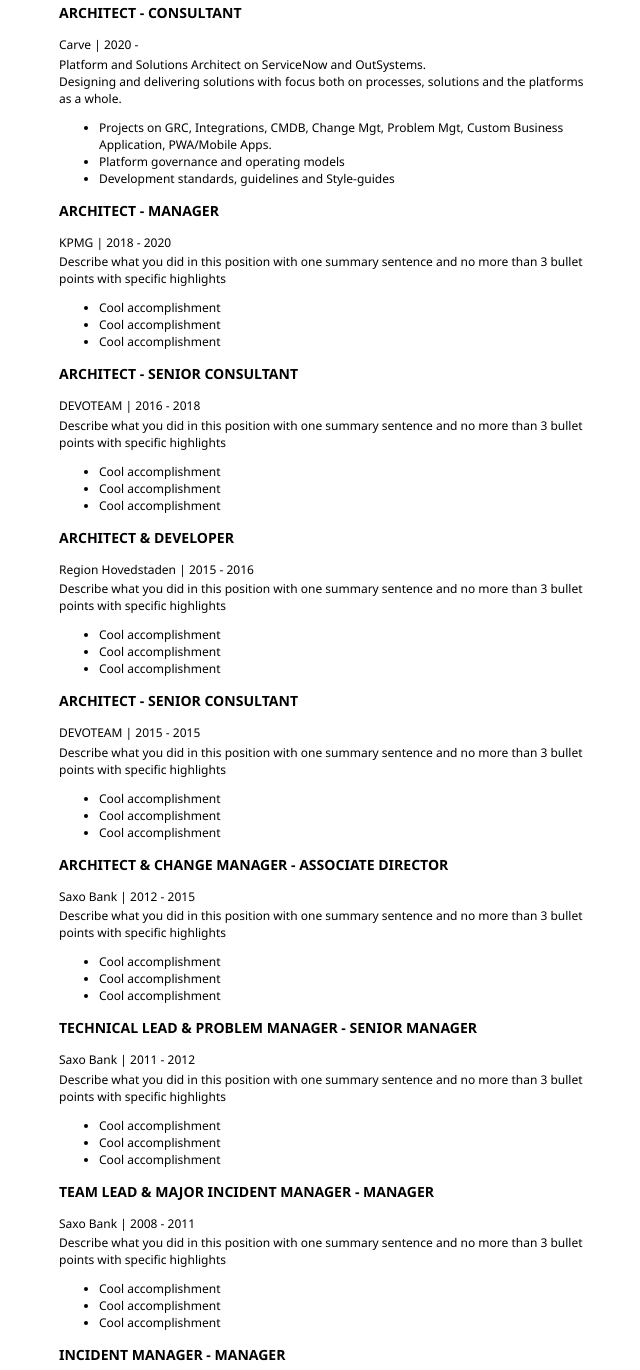
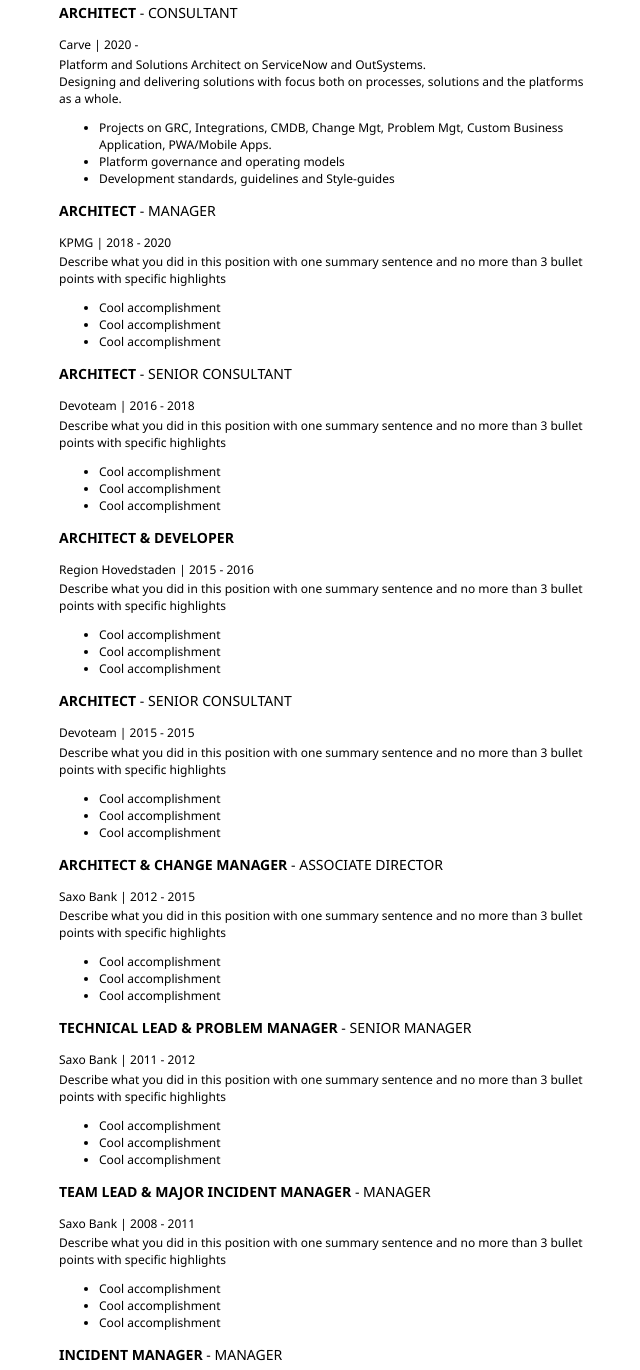
Before and after one commit to msjoegreen/CV, a plain HTML site: page index.html in a window 1280 px wide. Shown: the part 490-1860 px from the top of the page, without its empty margins (509-1149 px from the left). Drawn offline with Linux system fonts and the light colour scheme.

Commit message:
Job Title <H3> Styling changed

```diff
--- a/index.html
+++ b/index.html
@@ -61,7 +61,7 @@
           <h2>WORK EXPERIENCE</h2>
           <!-- your work experience -->
           <!-- Job Entry -->
-          <h3><b>ARCHITECT - CONSULTANT</b></h3>
+          <h3><b>ARCHITECT</b> - CONSULTANT</h3>
           <p>Carve | 2020 - </p>
           <p>
             Platform and Solutions Architect on ServiceNow and OutSystems.<br>
@@ -74,7 +74,7 @@ Designing and delivering solutions with focus both on processes, solutions and t
             <li>Development standards, guidelines and Style-guides</li>
           </ul>
           <!-- Job Entry -->
-          <h3><b>ARCHITECT - MANAGER</b></h3>
+          <h3><b>ARCHITECT</b> - MANAGER</h3>
           <p>KPMG | 2018 - 2020</p>
           <p>
             Describe what you did in this position with one summary sentence and
@@ -86,8 +86,8 @@ Designing and delivering solutions with focus both on processes, solutions and t
             <li>Cool accomplishment</li>
           </ul>
           <!-- Job Entry -->
-          <h3><b>ARCHITECT - SENIOR CONSULTANT</b></h3>
-          <p>DEVOTEAM | 2016 - 2018</p>
+          <h3><b>ARCHITECT</b> - SENIOR CONSULTANT</h3>
+          <p>Devoteam | 2016 - 2018</p>
           <p>
             Describe what you did in this position with one summary sentence and
             no more than 3 bullet points with specific highlights
@@ -110,8 +110,8 @@ Designing and delivering solutions with focus both on processes, solutions and t
             <li>Cool accomplishment</li>
           </ul>
           <!-- Job Entry -->
-          <h3><b>ARCHITECT - SENIOR CONSULTANT</b></h3>
-          <p>DEVOTEAM | 2015 - 2015</p>
+          <h3><b>ARCHITECT</b> - SENIOR CONSULTANT</h3>
+          <p>Devoteam | 2015 - 2015</p>
           <p>
             Describe what you did in this position with one summary sentence and
             no more than 3 bullet points with specific highlights
@@ -122,7 +122,7 @@ Designing and delivering solutions with focus both on processes, solutions and t
             <li>Cool accomplishment</li>
           </ul>
           <!-- Job Entry -->
-          <h3><b>ARCHITECT & CHANGE MANAGER - ASSOCIATE DIRECTOR</b></h3>
+          <h3><b>ARCHITECT & CHANGE MANAGER</b> - ASSOCIATE DIRECTOR</h3>
           <p>Saxo Bank | 2012 - 2015</p>
           <p>
             Describe what you did in this position with one summary sentence and
@@ -134,7 +134,7 @@ Designing and delivering solutions with focus both on processes, solutions and t
             <li>Cool accomplishment</li>
           </ul>
           <!-- Job Entry -->
-          <h3><b>TECHNICAL LEAD & PROBLEM MANAGER - SENIOR MANAGER</b></h3>
+          <h3><b>TECHNICAL LEAD & PROBLEM MANAGER</b> - SENIOR MANAGER</h3>
           <p>Saxo Bank | 2011 - 2012</p>
           <p>
             Describe what you did in this position with one summary sentence and
@@ -146,7 +146,7 @@ Designing and delivering solutions with focus both on processes, solutions and t
             <li>Cool accomplishment</li>
           </ul>
           <!-- Job Entry -->
-          <h3><b>TEAM LEAD & MAJOR INCIDENT MANAGER - MANAGER</b></h3>
+          <h3><b>TEAM LEAD & MAJOR INCIDENT MANAGER</b> - MANAGER</h3>
           <p>Saxo Bank | 2008 - 2011</p>
           <p>
             Describe what you did in this position with one summary sentence and
@@ -158,7 +158,7 @@ Designing and delivering solutions with focus both on processes, solutions and t
             <li>Cool accomplishment</li>
           </ul>
           <!-- Job Entry -->
-          <h3><b>INCIDENT MANAGER - MANAGER</b></h3>
+          <h3><b>INCIDENT MANAGER</b> - MANAGER</h3>
           <p>Saxo Bank | 2005 - 2008</p>
           <p>
             Describe what you did in this position with one summary sentence and
@@ -195,7 +195,7 @@ Designing and delivering solutions with focus both on processes, solutions and t
           </ul>
           <!-- Job Entry -->
           <h3><b>DEVLOPER & SUPPORTER</b></h3>
-          <p>KOMMUNE TEKNIK | 1998 - 2001</p>
+          <p>Kommune Teknik København | 1998 - 2001</p>
           <p>
             Describe what you did in this position with one summary sentence and
             no more than 3 bullet points with specific highlights
@@ -207,7 +207,7 @@ Designing and delivering solutions with focus both on processes, solutions and t
           </ul>
           <!-- Job Entry -->
           <h3><b>DEVLOPER</b></h3>
-          <p>INFOLINK | 1997 - 1998</p>
+          <p>Infolink | 1997 - 1998</p>
           <p>
             Describe what you did in this position with one summary sentence and
             no more than 3 bullet points with specific highlights
@@ -219,7 +219,7 @@ Designing and delivering solutions with focus both on processes, solutions and t
           </ul>
           <!-- Job Entry -->
           <h3><b>DEVLOPER & SUPPORTER</b></h3>
-          <p>DAGBLADET AKTUELT | 1994 - 1997</p>
+          <p>Dagbladet Aktuelt | 1994 - 1997</p>
           <p>
             Describe what you did in this position with one summary sentence and
             no more than 3 bullet points with specific highlights
@@ -231,7 +231,7 @@ Designing and delivering solutions with focus both on processes, solutions and t
           </ul>
           <!-- Job Entry -->
           <h3><b>DEVLOPER & SUPPORTER</b></h3>
-          <p>DANISH RED CROSS | 1992 - 1994</p>
+          <p>Danish Red Cross | 1992 - 1994</p>
           <p>
             Describe what you did in this position with one summary sentence and
             no more than 3 bullet points with specific highlights
@@ -243,7 +243,7 @@ Designing and delivering solutions with focus both on processes, solutions and t
           </ul>
           <!-- Job Entry -->
           <h3><b>SUPPORTER</b></h3>
-          <p>A/C CONNECTION | 1991 - 1992</p>
+          <p>AC Connection A/S | 1991 - 1992</p>
           <p>
             Describe what you did in this position with one summary sentence and
             no more than 3 bullet points with specific highlights
--- a/style.css
+++ b/style.css
@@ -15,6 +15,10 @@ h1 {
 h2 {
     font-size: 1.5em;
     padding-bottom: 1em;
+}
+
+h3 {
+    font-weight: normal;
 }
 
 main {
```
